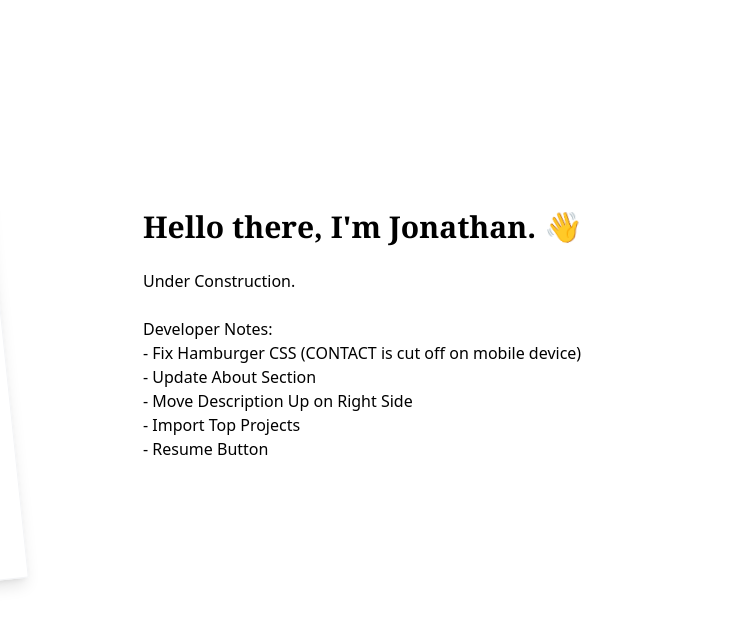
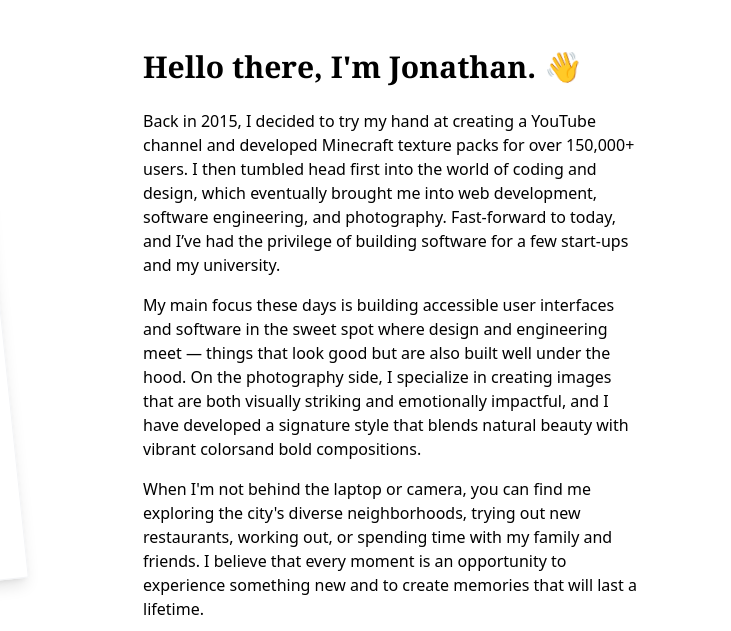
Before and after one commit to Jonathantrans/jonathantrans.github.io, a plain HTML site: page dist/about.html in a window 1280 px wide. Shown: the part 169-800 px from the top of the page, 549-1280 px from the left. Drawn offline with nearby package versions, Linux system fonts and the light colour scheme; some packages are replaced by stand-ins of ours; files that its build step writes are made by us from their sources; a script that the page names is missing.

Commit message:
Update about.html

```diff
--- a/dist/about.html
+++ b/dist/about.html
@@ -132,32 +132,29 @@
           <span class="animate-wave">👋</span>
         </p>
         <p class="mb-4">
-          Under Construction.<br><br>
-          Developer Notes: <br>
-          - Fix Hamburger CSS (CONTACT is cut off on mobile device)<br>
-          - Update About Section<br>
-          - Move Description Up on Right Side <br>
-          - Import Top Projects<br>
-          - Resume Button<br>
-<!--           I'm a San Francisco-based photographer with over 6 years of
-          experience in capturing unforgettable moments. I specialize in
-          creating images that are both visually striking and emotionally
-          impactful, and I have developed a signature style that blends
-          natural beauty with vibrant colors and bold compositions. -->
+          Back in 2015, I decided to try my hand at creating a YouTube channel
+          and developed Minecraft texture packs for over 150,000+ users. I then
+          tumbled head first into the world of coding and design, which
+          eventually brought me into web development, software engineering, and
+          photography. Fast-forward to today, and I’ve had the privilege of
+          building software for a few start-ups and my university.
         </p>
-<!--         <p class="mb-4">
-          When I'm not behind the camera, you can find me exploring the city's
-          diverse neighborhoods, trying out new restaurants, or spending time
-          with my family and friends. I believe that every moment is an
-          opportunity to experience something new and to create memories that
-          will last a lifetime.
+        <p class="mb-4">
+          My main focus these days is building accessible user interfaces
+          and software in the sweet spot where design and engineering meet
+          — things that look good but are also built well under the hood.
+          On the photography side, I specialize in creating images that are
+          both visually striking and emotionally impactful, and I have
+          developed a signature style that blends natural beauty with vibrant
+          colorsand bold compositions.
         </p>
-        <p>
-          Thank you for taking the time to learn a little bit about me and my
-          work. If you're interested in collaborating or would like to see
-          more of my portfolio, please don't hesitate to get in touch. Let's
-          work together to bring your vision to life!
-        </p> -->
+        <p class="mb-4">
+          When I'm not behind the laptop or camera, you can find me exploring
+          the city's diverse neighborhoods, trying out new restaurants,
+          working out, or spending time with my family and friends. I believe
+          that every moment is an opportunity to experience something new and
+          to create memories that will last a lifetime.
+        </p>
       </section>
     </div>
   </div>
```
